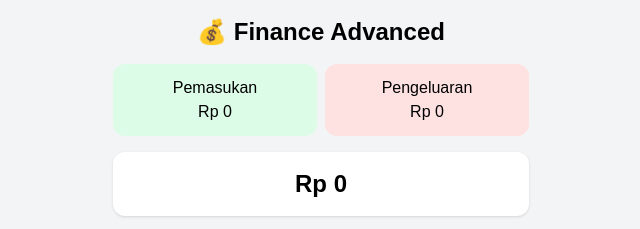
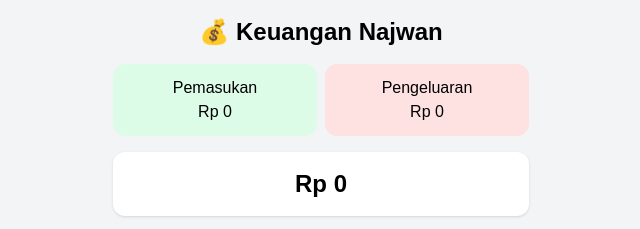
Before and after one commit to AkunBelajar07/finance-app, a plain HTML site: page index.html in a window 1280 px wide. Shown: the top 229 px of the page, 319-959 px from the left. Drawn offline with nearby package versions, Linux system fonts and the light colour scheme; no server answers.

Commit message:
Update index.html

```diff
--- a/index.html
+++ b/index.html
@@ -19,7 +19,7 @@
 
 <div class="max-w-md mx-auto p-4">
 
-  <h1 class="text-2xl font-bold text-center mb-4">💰 Finance Advanced</h1>
+  <h1 class="text-2xl font-bold text-center mb-4">💰 Keuangan Najwan</h1>
 
   <!-- Ringkasan -->
   <div class="grid grid-cols-2 gap-2 mb-4">
```
